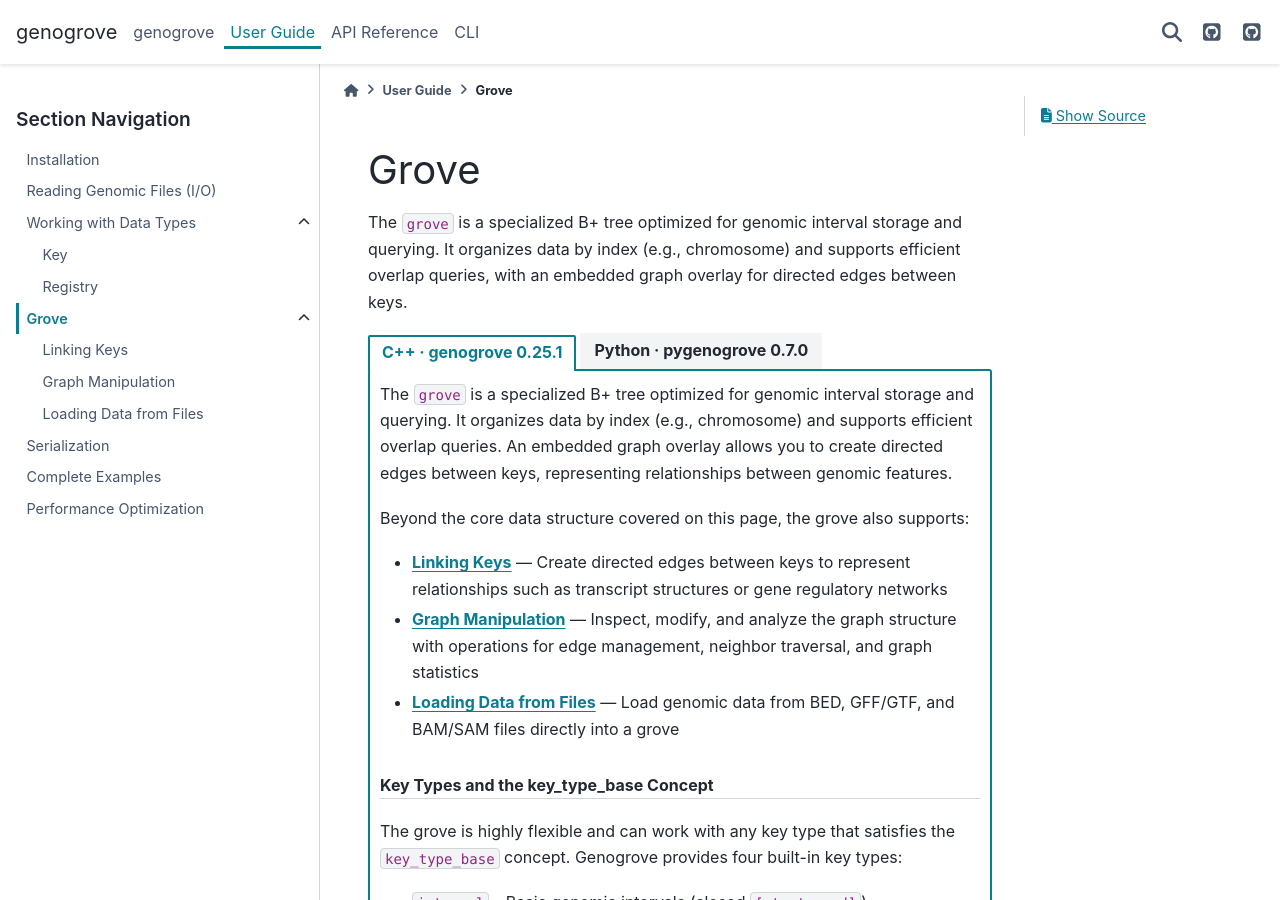
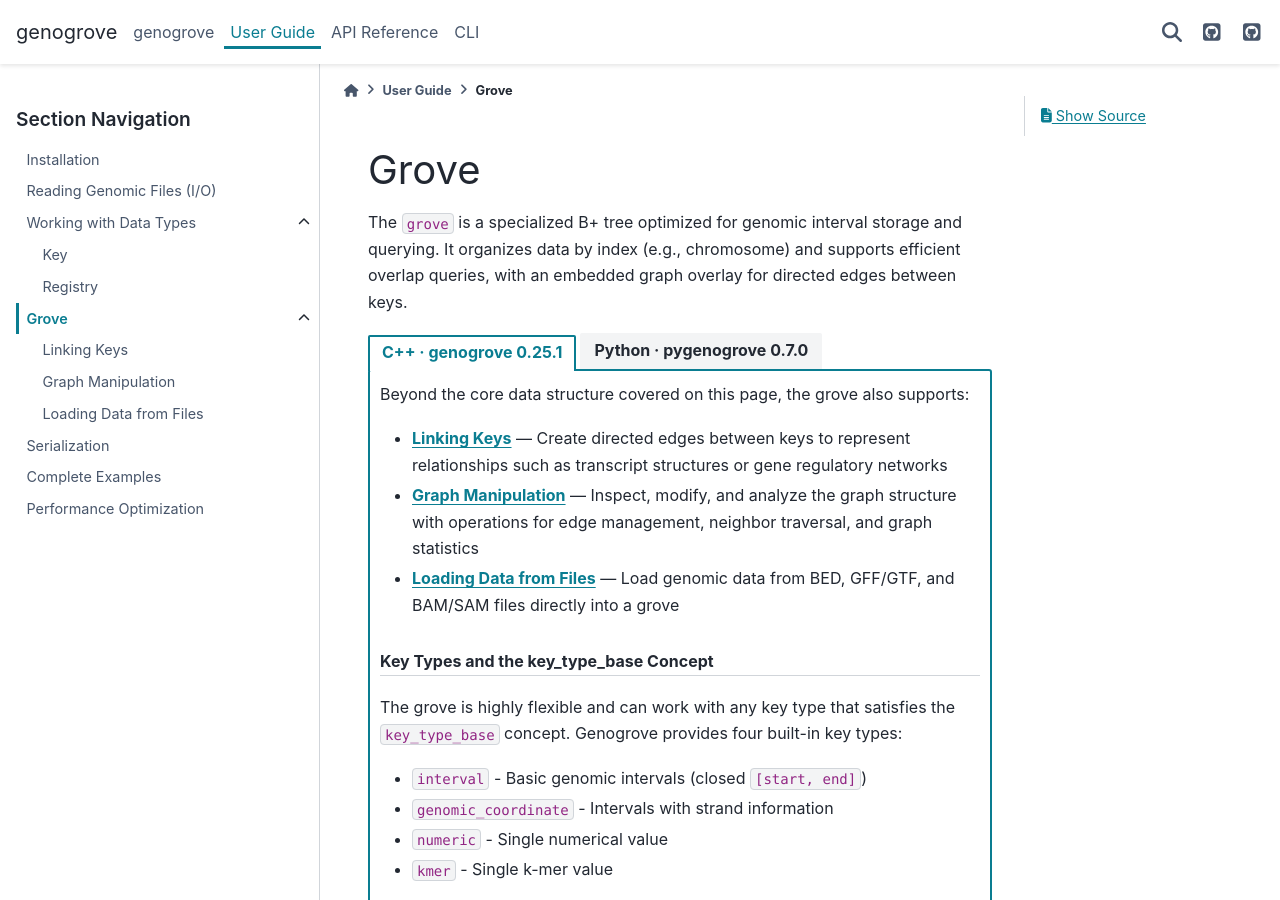
Before and after one commit to genogrove/docs, a Sphinx documentation site: the page built from source/guide/grove/grove.md, in a window 1280 px wide and 900 px high. Built offline with Sphinx 7.4.7 and the PyData theme 0.15.4, drawn with Linux system fonts in a browser that asks for light colours.

Commit message:
Drop redundant grove intro duplicated in the C++ tab
The shared intro above the tab-set already defines the grove; the C++ tab
repeated the same sentence. Open the C++ tab straight into its cross-references.

```diff
--- a/source/guide/grove/grove.md
+++ b/source/guide/grove/grove.md
@@ -6,8 +6,6 @@ The `grove` is a specialized B+ tree optimized for genomic interval storage and
 
 ::::{tab-item} {{ cpp_tab }}
 :sync: cpp
-
-The `grove` is a specialized B+ tree optimized for genomic interval storage and querying. It organizes data by index (e.g., chromosome) and supports efficient overlap queries. An embedded graph overlay allows you to create directed edges between keys, representing relationships between genomic features.
 
 Beyond the core data structure covered on this page, the grove also supports:
 
```
